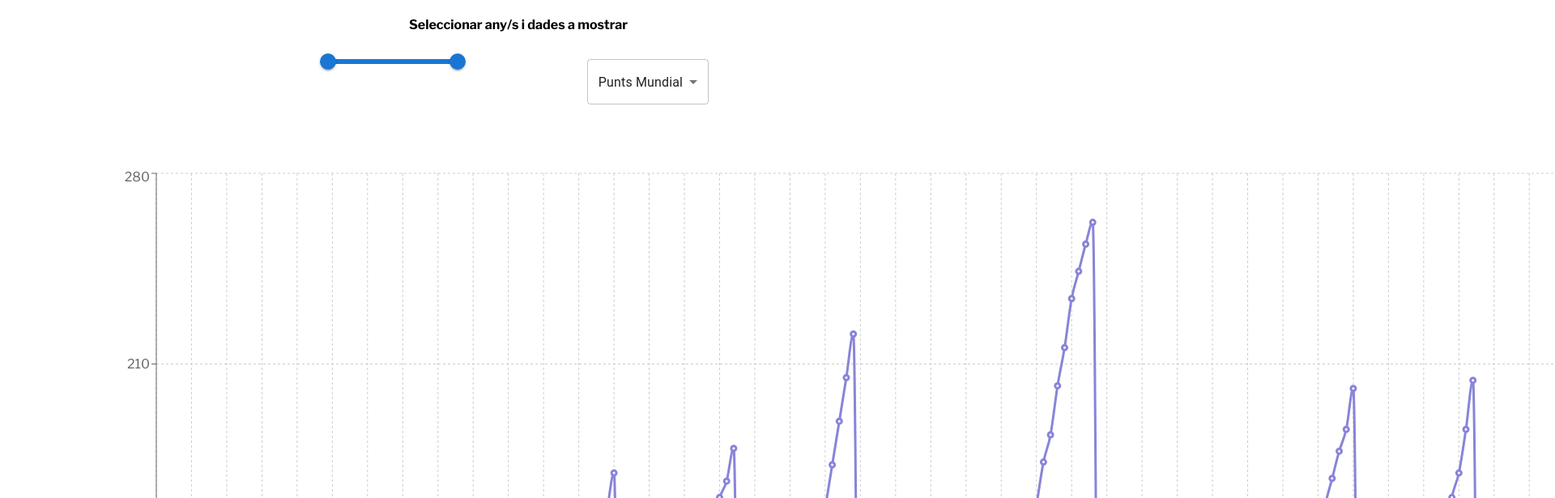
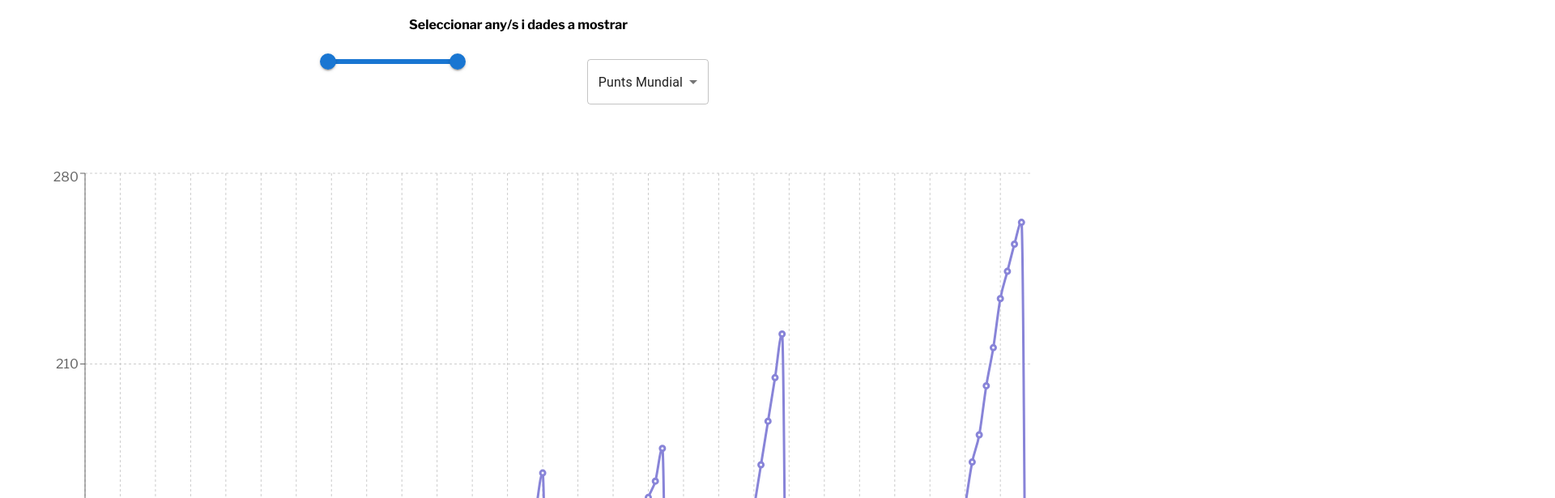
Before and after one commit to triguii/f1webFront, a Next.js app: page /alovet/2 in a window 1280 px wide. Shown: the part 1061-1676 px from the top of the page at 81% size, 1920 px wide, since content can reach past the window. Built offline with nearby package versions, Linux system fonts and the light colour scheme; no server answers.

Commit message:
Stlye changes

```diff
--- a/app/(components)/ConstructorStandings.jsx
+++ b/app/(components)/ConstructorStandings.jsx
@@ -235,7 +235,7 @@ export default function ConstructorsTimeGraph({ }) {
         </Select>
       </div>
 
-      <div style={{ marginLeft: '20%' }}>
+      <div>
 
         <LineChart
           width={2000}
@@ -247,7 +247,7 @@ export default function ConstructorsTimeGraph({ }) {
             left: 5,
             bottom: 5
           }}
-          style={{ position: 'absolute', left: '10%', marginTop: '5rem' }}
+          style={{  marginTop: '5rem' }}
         >
           <CartesianGrid strokeDasharray="3 3" />
           <XAxis dataKey="year" />
```
